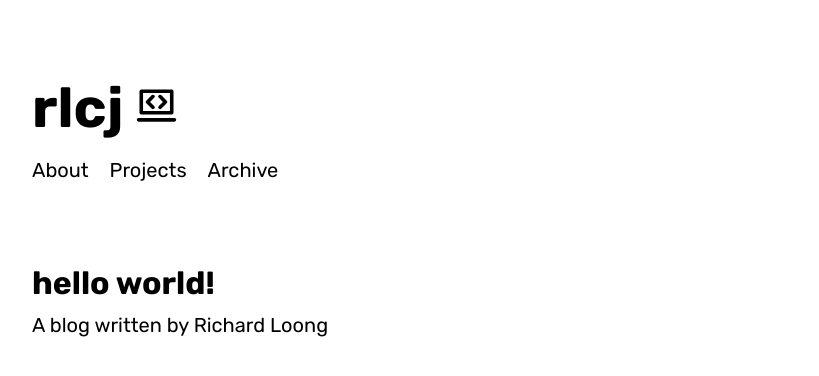
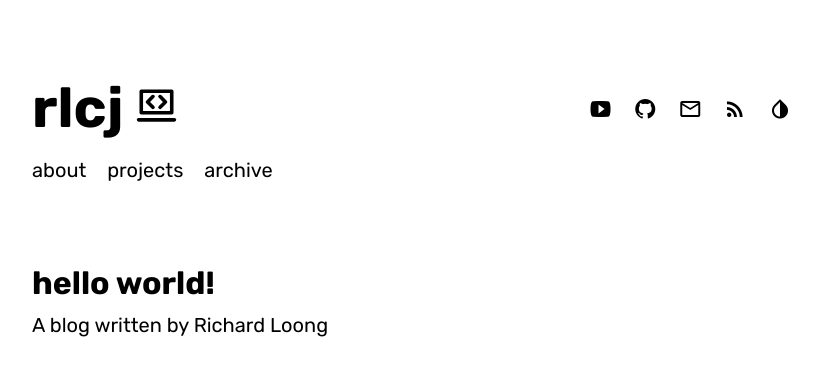
Before and after one commit to SpawnageLoong/rlcj.net, a Jekyll site: the page built from index.html, in a window 1280 px wide. Shown: the top 376 px of the page, without its empty margins (224-1043 px from the left). Built offline with Jekyll 4.4.1, drawn with Linux system fonts in a browser that asks for light colours.

Commit message:
Add socials and icons to header

```diff
--- a/_config.yml
+++ b/_config.yml
@@ -26,8 +26,8 @@ author:
   rss              : true
   mail             : richardloongcj@gmail.com
   twitter          :
-  github           :
-  youtube          :
+  github           : SpawnageLoong
+  youtube          : "@ShizukaShinano"
   stackoverflow    :
   disqus           :
   google_analytics : # 'UA-XXXXXXXX-X'
--- a/_data/navigation.yaml
+++ b/_data/navigation.yaml
@@ -1,6 +1,6 @@
-- name: About
+- name: about
   link: /about.html
-- name: Projects
+- name: projects
   link: /projects.html
-- name: Archive
+- name: archive
   link: /archive.html
--- /dev/null
+++ b/_sass/_icons.scss
@@ -0,0 +1,74 @@
+@font-face {
+    font-family: 'icomoon';
+    src:  url('../vendor/icomoon/icomoon.eot?g4m7fo');
+    src:  url('../vendor/icomoon/icomoon.eot?g4m7fo#iefix') format('embedded-opentype'),
+      url('../vendor/icomoon/icomoon.ttf?g4m7fo') format('truetype'),
+      url('../vendor/icomoon/icomoon.woff?g4m7fo') format('woff'),
+      url('../vendor/icomoon/icomoon.svg?g4m7fo#icomoon') format('svg');
+    font-weight: normal;
+    font-style: normal;
+  }
+
+  [class^="icon-"], [class*=" icon-"] {
+    /* use !important to prevent issues with browser extensions that change fonts */
+    font-family: 'icomoon' !important;
+    speak: none;
+    font-style: normal;
+    font-weight: normal;
+    font-variant: normal;
+    text-transform: none;
+    line-height: 1;
+
+    /* Better Font Rendering =========== */
+    -webkit-font-smoothing: antialiased;
+    -moz-osx-font-smoothing: grayscale;
+  }
+
+  .icon-check_box:before {
+    content: "\e834";
+  }
+  .icon-warning:before {
+    content: "\e002";
+  }
+  .icon-local_offer:before {
+    content: "\e54e";
+  }
+  .icon-more_horiz:before {
+    content: "\e5d3";
+  }
+  .icon-code:before {
+    content: "\e86f";
+  }
+  .icon-info:before {
+    content: "\e88e";
+  }
+  .icon-invert_colors:before {
+    content: "\e891";
+  }
+  .icon-language:before {
+    content: "\e894";
+  }
+  .icon-search:before {
+    content: "\e900";
+  }
+  .icon-invert_colors2:before {
+    content: "\e901";
+  }
+  .icon-rss_feed:before {
+    content: "\e902";
+  }
+  .icon-mail_outline:before {
+    content: "\e903";
+  }
+  .icon-github:before {
+    content: "\e904";
+  }
+  .icon-stackoverflow:before {
+    content: "\e905";
+  }
+  .icon-twitter:before {
+    content: "\e906";
+  }
+  .icon-youtube:before {
+    content: "\e907";
+  }
--- a/assets/css/styles.scss
+++ b/assets/css/styles.scss
@@ -8,4 +8,5 @@
 
 @import "main";
 
+@import "icons";
 @import "header";
```
Also changed, not shown: assets/vendor/icomoon/icomoon.svg (added), assets/vendor/icomoon/icomoon.ttf (added), assets/vendor/icomoon/icomoon.woff (added), 1 other file.
